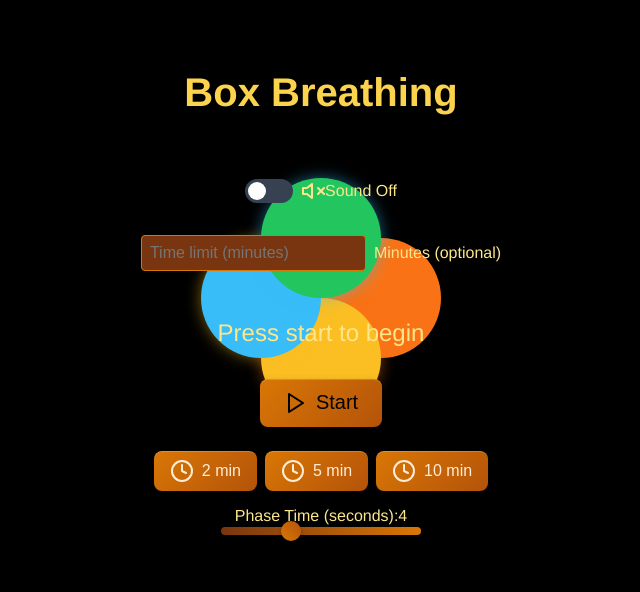
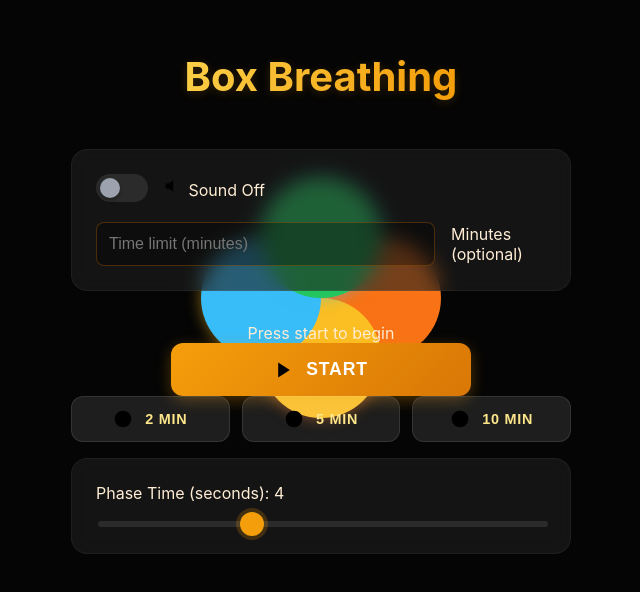
Before and after one commit to AlexJ456/Box5n11, a plain HTML site: page index.html in a window 1280 px wide. Shown: the part 102-694 px from the top of the page, without its empty margins (319-959 px from the left). Drawn offline with Linux system fonts and the light colour scheme.

Commit message:
Update index.html

```diff
--- a/index.html
+++ b/index.html
@@ -8,12 +8,20 @@
     <title>Box Breathing</title>
     <link rel="manifest" href="manifest.json">
     <style>
+        :root {
+            --primary-gradient: linear-gradient(135deg, #f59e0b, #d97706);
+            --primary-shadow: 0 4px 15px rgba(245, 158, 11, 0.3);
+            --surface-color: rgba(30, 30, 30, 0.6);
+            --text-main: #ffedd5;
+            --text-muted: #fdba74;
+        }
+
         body {
-            font-family: 'Helvetica Neue', Arial, sans-serif;
+            font-family: -apple-system, BlinkMacSystemFont, 'Segoe UI', Roboto, Helvetica, Arial, sans-serif;
             margin: 0;
             padding: 0;
-            background-color: black;
-            color: #ffedd5;
+            background-color: #050505; /* Slightly softer black */
+            color: var(--text-main);
             min-height: 100vh;
             display: flex;
             flex-direction: column;
@@ -22,7 +30,6 @@
             overflow: hidden;
         }
 
-        /* Offline notification styles */
         #offline-notification {
             position: fixed;
             top: 10px;
@@ -31,9 +38,10 @@
             background-color: #92400e;
             color: white;
             padding: 8px 16px;
-            border-radius: 4px;
+            border-radius: 20px;
+            font-size: 0.9rem;
             z-index: 1000;
-            display: none;
+            backdrop-filter: blur(4px);
         }
 
         .container {
@@ -56,7 +64,7 @@
             height: 100%;
             z-index: 0;
             opacity: 0;
-            transition: opacity 0.3s ease;
+            transition: opacity 0.5s ease;
             pointer-events: none;
         }
 
@@ -71,320 +79,276 @@
             flex-direction: column;
             align-items: center;
             width: 100%;
+            max-width: 500px;
         }
 
         h1 {
             font-size: 2.5rem;
-            font-weight: bold;
-            margin-bottom: 4rem;
-            color: #fcd34d;
+            font-weight: 700;
+            margin-bottom: 3rem;
+            background: linear-gradient(to right, #fcd34d, #f59e0b);
+            -webkit-background-clip: text;
+            -webkit-text-fill-color: transparent;
+            text-shadow: 0 2px 10px rgba(245, 158, 11, 0.2);
+            text-align: center;
         }
 
         .instruction {
-            font-size: 2rem;
-            margin-bottom: 2rem;
-            color: #fdba74;
+            font-size: 2.5rem;
+            font-weight: 600;
+            margin-bottom: 3rem;
+            color: #fff;
+            text-shadow: 0 2px 4px rgba(0,0,0,0.5);
+            letter-spacing: 0.05em;
         }
 
+        /* Countdown removed per request, retaining minimal style just in case of revert */
         .countdown {
-            font-size: 4rem;
-            font-weight: bold;
-            margin-bottom: 2.5rem;
-            color: #ff6b6b;
+            display: none;
         }
 
         .phase-tracker {
             display: flex;
             gap: 1.5rem;
-            margin-bottom: 2rem;
+            margin-bottom: 3rem;
             flex-wrap: wrap;
             justify-content: center;
-            max-width: min(420px, 92vw);
         }
 
         .phase-item {
             display: flex;
             flex-direction: column;
             align-items: center;
-            gap: 0.35rem;
-            opacity: 0.55;
-            transform: translateY(0);
-            transition: opacity 0.25s ease, transform 0.25s ease;
-            font-size: 1rem;
+            gap: 0.5rem;
+            opacity: 0.4;
+            transform: scale(0.9);
+            transition: all 0.4s cubic-bezier(0.4, 0, 0.2, 1);
+            font-size: 0.9rem;
             color: #fde68a;
+            font-weight: 500;
         }
 
         .phase-item.active {
             opacity: 1;
-            transform: translateY(-6px);
-            color: var(--phase-color, #fde68a);
+            transform: scale(1.1);
+            text-shadow: 0 0 10px var(--phase-color);
         }
 
         .phase-dot {
-            width: 12px;
-            height: 12px;
+            width: 10px;
+            height: 10px;
             border-radius: 50%;
-            border: 2px solid var(--phase-color, #fde68a);
-            background-color: var(--phase-soft, rgba(253, 230, 138, 0.25));
-            box-shadow: 0 0 0 rgba(0, 0, 0, 0);
-            transition: background-color 0.25s ease, box-shadow 0.25s ease, transform 0.25s ease;
+            background-color: var(--phase-color);
+            box-shadow: 0 0 5px var(--phase-color);
+            transition: all 0.3s ease;
         }
 
         .phase-item.active .phase-dot {
-            background: radial-gradient(circle, var(--phase-color, #fde68a) 0%, rgba(0, 0, 0, 0) 70%);
-            box-shadow: 0 0 12px var(--phase-color, #fde68a);
-            transform: scale(1.05);
-        }
-
-        .phase-label {
-            letter-spacing: 0.05em;
-        }
-
-        .phase-item.active .phase-label {
-            color: inherit;
-        }
-
-        .prompt {
-            font-size: 1.5rem;
-            margin-bottom: 2rem;
-            color: #fde68a;
-        }
-
-        .complete {
-            font-size: 2rem;
-            margin-bottom: 2rem;
-            color: #4ade80;
-        }
-
-        .limit-warning {
-            margin-bottom: 1.5rem;
-            color: #f97316;
-            font-size: 1rem;
-            letter-spacing: 0.05em;
-            text-transform: uppercase;
+            box-shadow: 0 0 15px var(--phase-color), 0 0 30px var(--phase-color);
+            transform: scale(1.2);
         }
 
         .timer {
             position: fixed;
-            top: 1rem;
-            right: 1rem;
+            top: 20px;
+            right: 20px;
+            font-family: monospace;
+            font-size: 1.1rem;
             color: #fde68a;
+            background: rgba(0, 0, 0, 0.3);
+            padding: 8px 12px;
+            border-radius: 12px;
+            backdrop-filter: blur(4px);
             z-index: 2;
+            border: 1px solid rgba(253, 230, 138, 0.1);
+        }
+
+        .settings {
+            background: var(--surface-color);
+            padding: 1.5rem;
+            border-radius: 16px;
+            backdrop-filter: blur(10px);
+            border: 1px solid rgba(255, 255, 255, 0.05);
+            margin-bottom: 2rem;
+            width: 100%;
+            box-sizing: border-box;
         }
 
         .form-group {
             display: flex;
             align-items: center;
-            margin-bottom: 1rem;
-            gap: 0.5rem;
-        }
-
-        .settings {
-            display: flex;
-            flex-direction: column;
-            align-items: center;
-            margin-bottom: 2rem;
+            margin-bottom: 1.25rem;
             gap: 1rem;
         }
 
-        input[type="number"] {
-            background-color: #78350f;
-            color: #ffedd5;
-            border: 1px solid #d97706;
-            padding: 0.5rem;
-            border-radius: 0.25rem;
-            font-size: 16px;
+        .form-group:last-child {
+            margin-bottom: 0;
         }
 
-        label {
-            color: #fde68a;
-            display: flex;
-            align-items: center;
+        /* Modernized Inputs */
+        input[type="number"] {
+            background-color: rgba(0, 0, 0, 0.3);
+            color: #ffedd5;
+            border: 1px solid rgba(217, 119, 6, 0.3);
+            padding: 0.75rem;
+            border-radius: 8px;
+            font-size: 1rem;
+            width: 100%;
+            transition: border-color 0.2s;
         }
 
+        input[type="number"]:focus {
+            outline: none;
+            border-color: #f59e0b;
+        }
+
+        /* Modernized Button */
         button {
-            font-size: 1.25rem;
-            padding: 0.75rem 1.5rem;
-            background: linear-gradient(135deg, #d97706, #b45309);
-            color: black;
+            font-size: 1.1rem;
+            font-weight: 600;
+            padding: 1rem 2rem;
+            background: var(--primary-gradient);
+            color: white;
             border: none;
-            border-radius: 8px;
+            border-radius: 12px;
             cursor: pointer;
             display: flex;
             align-items: center;
             justify-content: center;
-            gap: 0.5rem;
-            box-shadow: 0 4px 8px rgba(0, 0, 0, 0.3), inset 0 1px 0 rgba(255, 255, 255, 0.2);
-            transition: all 0.2s ease;
-        }
-
-        button:hover {
-            background: linear-gradient(135deg, #b45309, #92400e);
-            transform: translateY(-2px);
-            box-shadow: 0 6px 12px rgba(0, 0, 0, 0.4), inset 0 1px 0 rgba(255, 255, 255, 0.3);
+            gap: 0.75rem;
+            box-shadow: var(--primary-shadow);
+            transition: transform 0.2s, box-shadow 0.2s, filter 0.2s;
+            width: 100%;
+            max-width: 300px;
+            text-transform: uppercase;
+            letter-spacing: 0.05em;
         }
 
         button:active {
-            transform: translateY(0);
-            box-shadow: 0 4px 8px rgba(0, 0, 0, 0.3), inset 0 1px 0 rgba(255, 255, 255, 0.2);
+            transform: scale(0.98);
+            box-shadow: 0 2px 8px rgba(245, 158, 11, 0.2);
         }
 
+        .preset-button {
+            background: rgba(255, 255, 255, 0.1);
+            border: 1px solid rgba(255, 255, 255, 0.1);
+            color: #fde68a;
+            box-shadow: none;
+            padding: 0.75rem 1rem;
+            font-size: 0.9rem;
+            width: auto;
+            flex: 1;
+            min-width: 80px;
+        }
+
+        .preset-button:hover {
+            background: rgba(255, 255, 255, 0.15);
+            border-color: rgba(255, 255, 255, 0.2);
+        }
+
+        /* Modern Toggle Switch */
         .switch {
             position: relative;
             display: inline-block;
-            width: 48px;
-            height: 24px;
+            width: 52px;
+            height: 28px;
+            flex-shrink: 0;
         }
 
-        .switch input {
-            opacity: 0;
-            width: 0;
-            height: 0;
-        }
+        .switch input { opacity: 0; width: 0; height: 0; }
 
         .slider {
             position: absolute;
             cursor: pointer;
-            top: 0;
-            left: 0;
-            right: 0;
-            bottom: 0;
-            background-color: #374151;
+            top: 0; left: 0; right: 0; bottom: 0;
+            background-color: rgba(255, 255, 255, 0.1);
             transition: .4s;
-            border-radius: 24px;
+            border-radius: 34px;
         }
 
         .slider:before {
             position: absolute;
             content: "";
-            height: 18px;
-            width: 18px;
-            left: 3px;
-            bottom: 3px;
-            background-color: white;
+            height: 20px;
+            width: 20px;
+            left: 4px;
+            bottom: 4px;
+            background-color: #9ca3af;
             transition: .4s;
             border-radius: 50%;
+            box-shadow: 0 2px 4px rgba(0,0,0,0.3);
         }
 
         input:checked + .slider {
-            background-color: #d97706;
+            background-color: rgba(245, 158, 11, 0.2);
+            border: 1px solid rgba(245, 158, 11, 0.5);
         }
 
         input:checked + .slider:before {
             transform: translateX(24px);
+            background-color: #f59e0b;
+        }
+
+        /* Range Slider Modernization */
+        .slider-container {
+            background: var(--surface-color);
+            padding: 1.5rem;
+            border-radius: 16px;
+            backdrop-filter: blur(10px);
+            border: 1px solid rgba(255, 255, 255, 0.05);
+            margin: 1rem 0;
+            width: 100%;
+            box-sizing: border-box;
+            display: flex;
+            flex-direction: column;
+            gap: 1rem;
+        }
+
+        input[type="range"] {
+            -webkit-appearance: none;
+            width: 100%;
+            height: 6px;
+            background: rgba(255, 255, 255, 0.1);
+            border-radius: 3px;
+            outline: none;
+        }
+
+        input[type="range"]::-webkit-slider-thumb {
+            -webkit-appearance: none;
+            width: 24px;
+            height: 24px;
+            background: #f59e0b;
+            border-radius: 50%;
+            cursor: pointer;
+            box-shadow: 0 0 0 4px rgba(245, 158, 11, 0.2);
+            transition: box-shadow 0.2s;
+        }
+
+        input[type="range"]::-webkit-slider-thumb:hover {
+            box-shadow: 0 0 0 6px rgba(245, 158, 11, 0.3);
         }
 
         .icon {
-            display: inline-block;
-            vertical-align: middle;
-            width: 24px;
-            height: 24px;
-            stroke-width: 2;
-            stroke: currentColor;
-            fill: none;
-            stroke-linecap: round;
-            stroke-linejoin: round;
+            width: 20px;
+            height: 20px;
+            stroke-width: 2.5;
         }
 
         .shortcut-buttons {
             display: flex;
-            gap: 0.5rem;
-            margin-top: 1.5rem;
-            flex-wrap: wrap;
-            justify-content: center;
-        }
-
-        .preset-button {
-            font-size: 1rem;
-            padding: 0.5rem 1rem;
-            background-color: #92400e;
-            color: #ffedd5;
-        }
-
-        .preset-button:hover {
-            background-color: #78350f;
-        }
-
-        .slider-container {
-            display: flex;
-            flex-direction: column;
-            align-items: center;
-            margin-top: 1rem;
-            margin-bottom: 1rem;
-        }
-
-        input[type="range"] {
-            -webkit-appearance: none;
-            appearance: none;
-            width: 200px;
-            height: 8px; /* Slightly thinner for modernity */
-            background: linear-gradient(90deg, #78350f 0%, #d97706 100%);
-            border-radius: 5px;
-            outline: none;
-            cursor: pointer;
-        }
-
-        input[type="range"]::-webkit-slider-thumb {
-            -webkit-appearance: none;
-            appearance: none;
-            width: 20px;
-            height: 20px;
-            background: linear-gradient(45deg, #d97706, #b45309);
-            border-radius: 50%;
-            cursor: pointer;
-            box-shadow: 0 2px 4px rgba(0, 0, 0, 0.3);
-        }
-
-        input[type="range"]::-moz-range-track {
-            width: 200px;
-            height: 8px; /* Match height */
-            background: linear-gradient(90deg, #78350f 0%, #d97706 100%);
-            border-radius: 5px;
-        }
-
-        input[type="range"]::-moz-range-thumb {
-            width: 20px;
-            height: 20px;
-            background: linear-gradient(45deg, #d97706, #b45309);
-            border-radius: 50%;
-            cursor: pointer;
-            box-shadow: 0 2px 4px rgba(0, 0, 0, 0.3);
+            gap: 0.75rem;
+            width: 100%;
+            justify-content: space-between;
         }
 
         @media (max-width: 480px) {
-            h1 {
-                font-size: 2.2rem;
-                margin-bottom: 3rem;
-            }
-
-            .instruction {
-                font-size: 1.8rem;
-                margin-bottom: 1.75rem;
-            }
-
-            .countdown {
-                font-size: 3.5rem;
-                margin-bottom: 2rem;
-            }
-
-            .phase-tracker {
-                gap: 1.1rem;
-                margin-bottom: 1.5rem;
-            }
-        }
-
-        @media (prefers-reduced-motion: reduce) {
-            button,
-            .slider,
-            input[type="range"] {
-                transition-duration: 0.01ms !important;
-                animation-duration: 0.01ms !important;
-            }
+            h1 { font-size: 2rem; }
+            .instruction { font-size: 2rem; }
+            button { font-size: 1rem; padding: 0.8rem 1.5rem; }
         }
     </style>
 </head>
 <body>
-    <!-- Offline notification div -->
     <div id="offline-notification" style="display: none;">You are offline, but the app will work normally</div>
 
     <div class="container">
@@ -395,16 +359,11 @@
     <script src="app.js"></script>
 
     <script>
-        // Service Worker Registration
         if ('serviceWorker' in navigator) {
             window.addEventListener('load', () => {
                 navigator.serviceWorker.register('service-worker.js')
-                    .then(registration => {
-                        console.log('ServiceWorker registration successful with scope: ', registration.scope);
-                    })
-                    .catch(error => {
-                        console.log('ServiceWorker registration failed: ', error);
-                    });
+                    .then(registration => console.log('SW Registered'))
+                    .catch(error => console.log('SW Failed:', error));
             });
         }
     </script>
```
